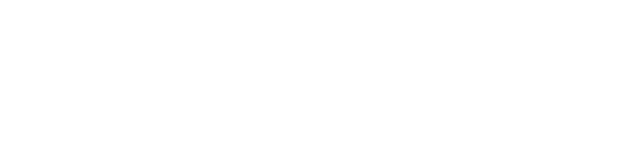
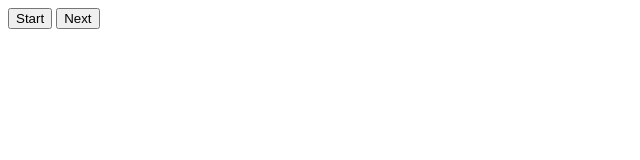
Before and after one commit to rahuljha12527/QuizApp, a plain HTML site: page index.html in a window 1280 px wide. Shown: the whole page, without its empty margins (0-640 px from the left). Drawn offline with Linux system fonts and the light colour scheme.

Commit message:
add index.js

```diff
--- a/index.html
+++ b/index.html
@@ -8,6 +8,10 @@
   <body>
     <div class="container">
       <div id="quesiton-container" class="hide"></div>
+      <div class="controls">
+            <button id="start-btn" class="start-btn btn">Start</button>
+            <button id="start-btn" class="start-btn btn">Next</button>
+      </div>
     </div>
   </body>
 </html>
```
